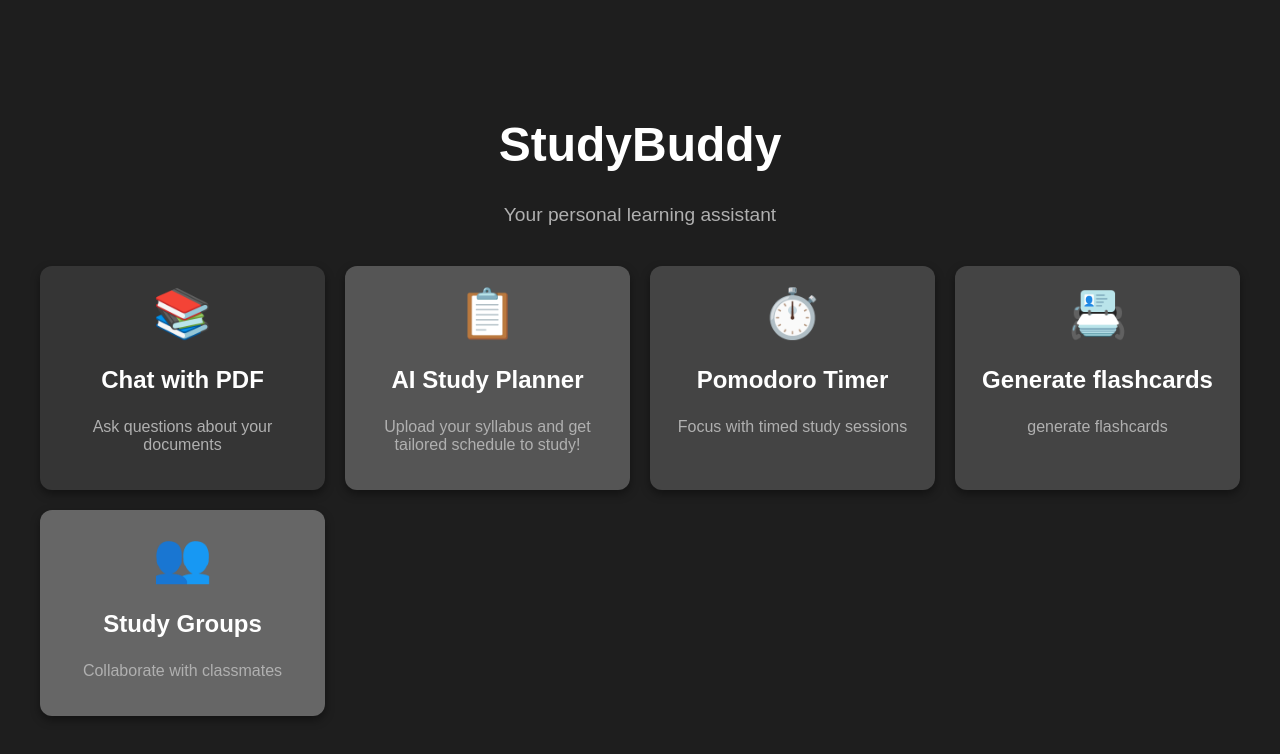
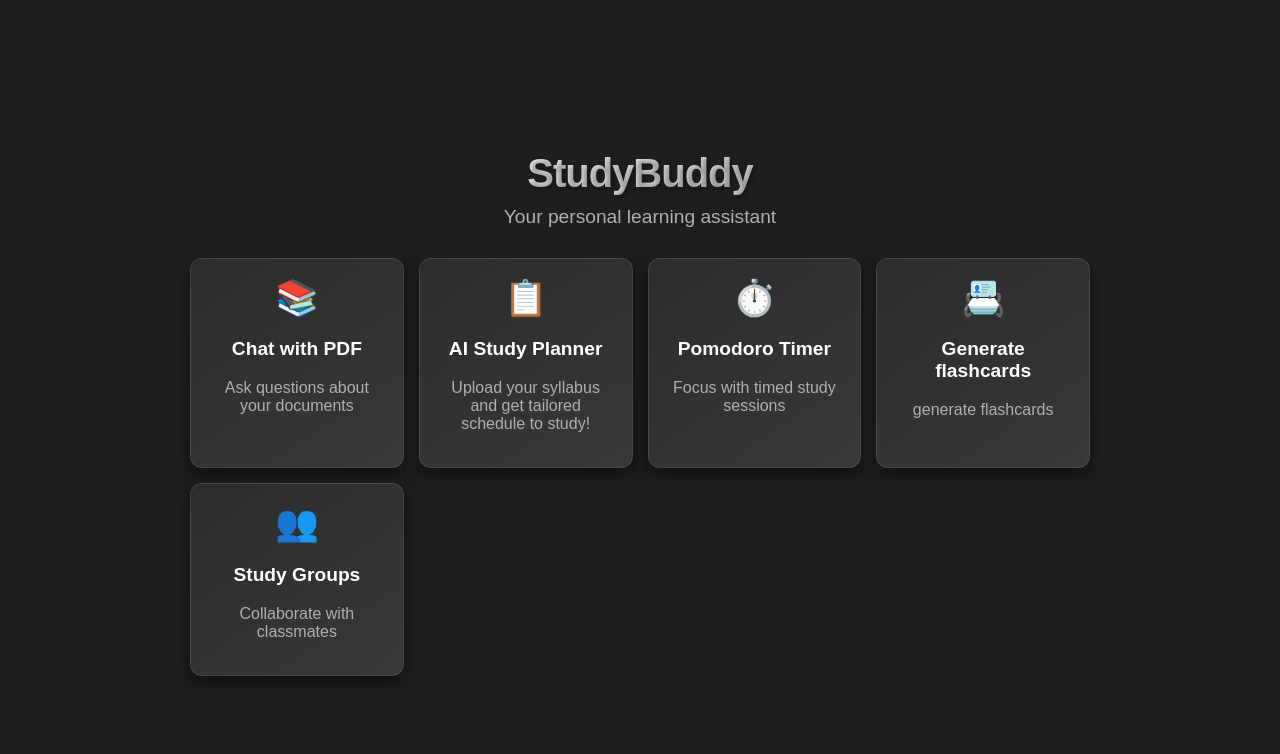
Before and after one commit to ZaraFatima123/CodeCrew_AMUHACKS4.0, a React (Vite) app: page / in a window 1280 px wide. Shown: the top 754 px of the page. Built offline with nearby package versions, Linux system fonts and the light colour scheme.

Commit message:
Improve homepage appearance

```diff
--- a/package.json
+++ b/package.json
@@ -27,13 +27,13 @@
     "@eslint/js": "^9.21.0",
     "@types/react": "^19.0.10",
     "@types/react-dom": "^19.0.4",
-    "@vitejs/plugin-react-swc": "^3.8.0",
+    "@vitejs/plugin-react-swc": "^3.8.1",
     "eslint": "^9.21.0",
     "eslint-plugin-react-hooks": "^5.1.0",
     "eslint-plugin-react-refresh": "^0.4.19",
     "globals": "^15.15.0",
     "typescript": "~5.7.2",
     "typescript-eslint": "^8.24.1",
-    "vite": "^6.2.0"
+    "vite": "^6.2.6"
   }
 }
--- a/src/HomePage.css
+++ b/src/HomePage.css
@@ -13,19 +13,24 @@
 
 .container {
   width: 100%;
-  max-width: 1200px;
-  padding: 20px;
+  max-width: 900px;
+  padding: 15px;
   text-align: center;
 }
 
 .header {
-  margin-bottom: 30px;
+  margin-bottom: 20px;
 }
 
 .title {
-  font-size: 3rem;
-  color: #ffffff; /* White title */
-  font-weight: 700;
+  font-size: 2.5rem;
+  background: linear-gradient(120deg, #ffffff, #b0b0b0);
+  -webkit-background-clip: text;
+  -webkit-text-fill-color: transparent;
+  font-weight: 800;
+  letter-spacing: -1px;
+  margin-bottom: 0.5rem;
+  text-shadow: 2px 2px 4px rgba(0, 0, 0, 0.3);
 }
 
 .subtitle {
@@ -36,33 +41,36 @@
 
 .features-grid {
   display: grid;
-  grid-template-columns: repeat(auto-fill, minmax(250px, 1fr));
-  gap: 20px;
-  margin-top: 40px;
+  grid-template-columns: repeat(auto-fill, minmax(180px, 1fr));
+  gap: 15px;
+  margin-top: 30px;
 }
 
 .feature-card {
-  background-color: #2c2c2c; /* Muted dark card background */
+  background: linear-gradient(145deg, #2c2c2c, #383838);
   border-radius: 12px;
-  box-shadow: 0 4px 10px rgba(0, 0, 0, 0.4); /* Soft shadow */
-  padding: 20px;
+  box-shadow: 0 6px 15px rgba(0, 0, 0, 0.5);
+  padding: 18px;
   cursor: pointer;
-  transition: transform 0.3s ease, box-shadow 0.3s ease;
-  color: #e4e4e4; /* Light gray text inside the card */
+  transition: all 0.4s cubic-bezier(0.175, 0.885, 0.32, 1.275);
+  color: #e4e4e4;
+  border: 1px solid rgba(255, 255, 255, 0.1);
 }
 
 .feature-card:hover {
-  transform: translateY(-5px);
-  box-shadow: 0 6px 15px rgba(0, 0, 0, 0.5); /* Slightly stronger shadow on hover */
+  transform: translateY(-8px) scale(1.02);
+  box-shadow: 0 12px 25px rgba(0, 0, 0, 0.6);
+  border-color: rgba(255, 255, 255, 0.2);
+  background: linear-gradient(145deg, #383838, #2c2c2c);
 }
 
 .feature-card .feature-icon {
-  font-size: 3rem;
-  margin-bottom: 15px;
+  font-size: 2.2rem;
+  margin-bottom: 12px;
 }
 
 .feature-card .feature-title {
-  font-size: 1.5rem;
+  font-size: 1.2rem;
   font-weight: 600;
   color: #ffffff; /* White title inside the card */
 }
```
Also changed, not shown: 1 other file (tests, documents, lock files or other folders).
